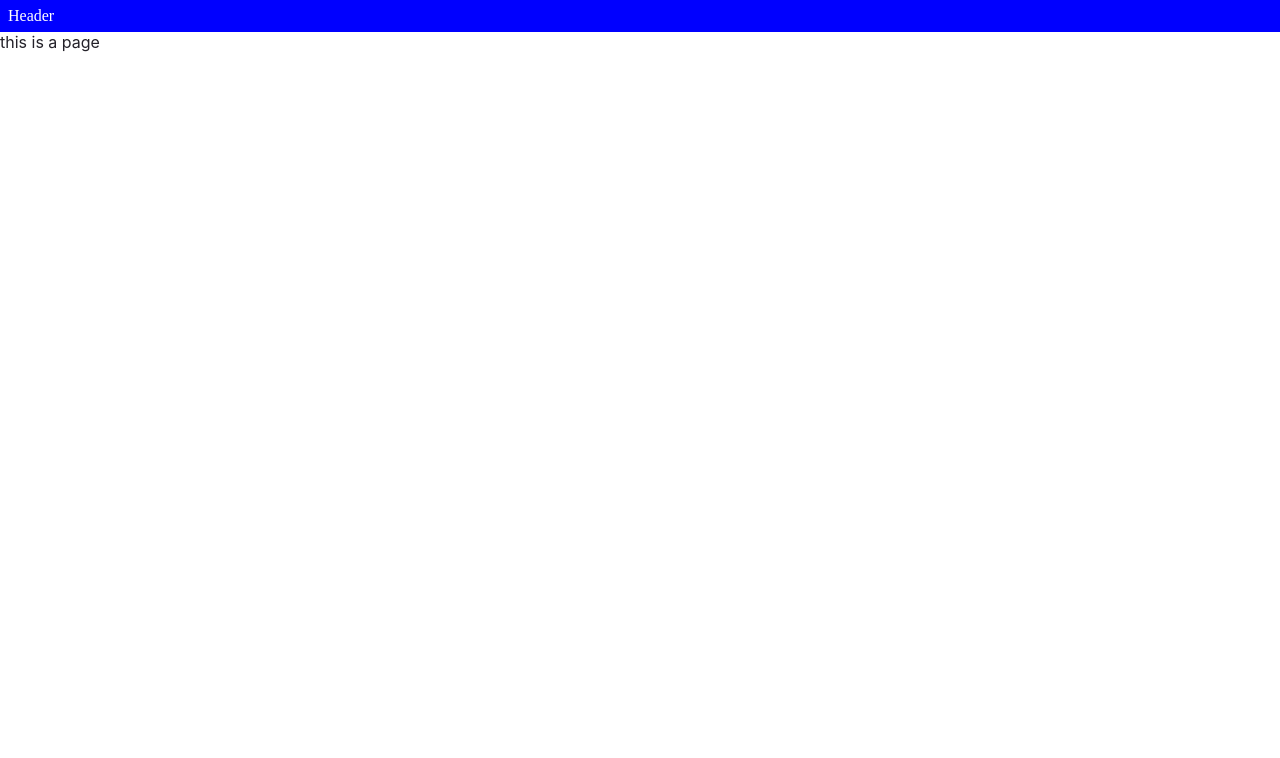
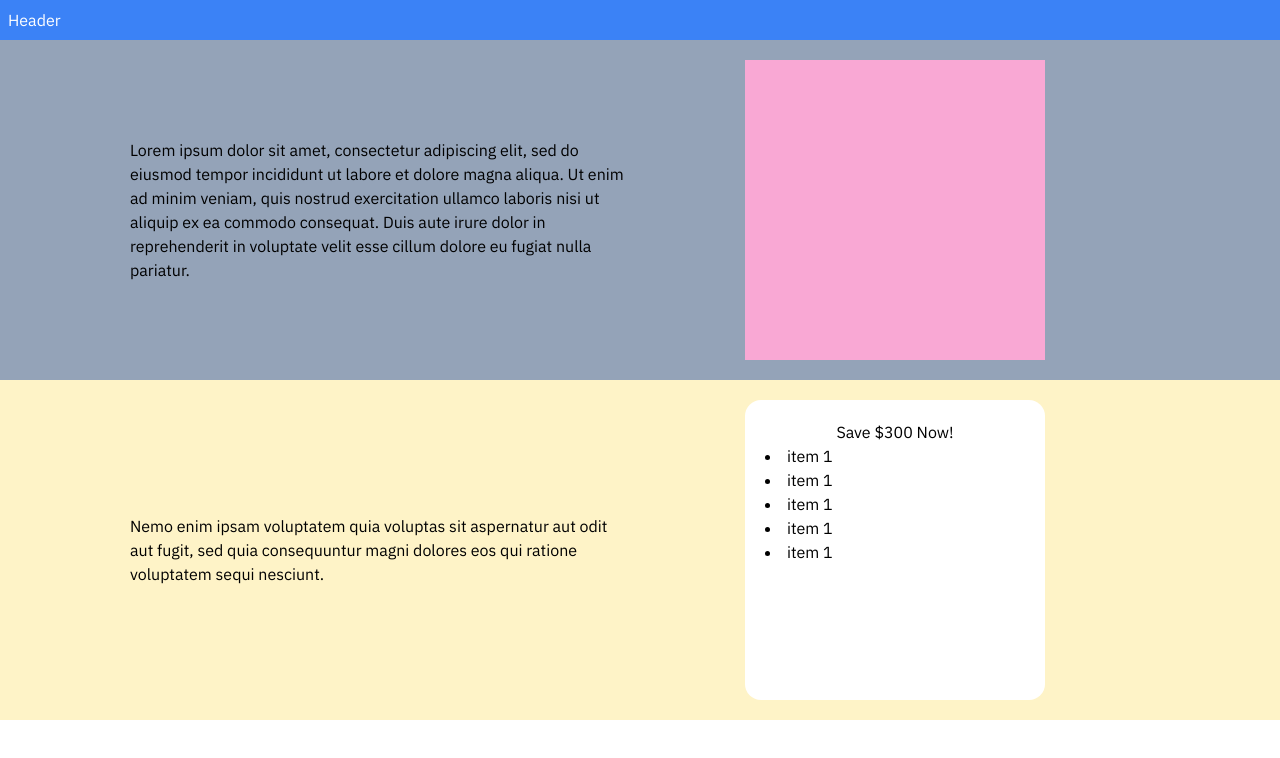
Before and after one commit to borispetrovdev/gatsby-demo, a Gatsby site: page / in a window 1280 px wide. Built offline with nearby package versions, Linux system fonts and the light colour scheme; Gatsby itself is replaced by a stand-in of ours.

Commit message:
Added font + basic layout.

```diff
--- a/gatsby-browser.tsx
+++ b/gatsby-browser.tsx
@@ -1,19 +1,14 @@
 import { WrapPageElementBrowserArgs } from "gatsby";
-import styled from "styled-components";
 
 import * as React from "react"
 import { Layout } from "./src/components/layout";
-// Wraps every page in a component
-
-const PageWrapper = styled.div({
-})
+import "@fontsource/ibm-plex-sans"
+import './src/styles/global.css'
 
 export const wrapPageElement = ({ element, props }: WrapPageElementBrowserArgs  ) => {
   return (
     <Layout {...props}>
-      <PageWrapper>
-        {element}
-      </PageWrapper>
+      {element}
     </Layout>
   )
 }
--- a/gatsby-config.ts
+++ b/gatsby-config.ts
@@ -9,7 +9,8 @@ const config: GatsbyConfig = {
   // If you use VSCode you can also use the GraphQL plugin
   // Learn more at: https://gatsby.dev/graphql-typegen
   graphqlTypegen: true,
-  plugins: ["gatsby-plugin-styled-components"]
+  plugins: [
+    "gatsby-plugin-postcss"]
 };
 
 export default config;
--- /dev/null
+++ b/postcss.config.js
@@ -0,0 +1,6 @@
+module.exports = {
+  plugins: {
+    tailwindcss: {},
+    autoprefixer: {},
+  },
+}
--- a/src/components/layout.css
+++ /dev/null
@@ -1,3 +0,0 @@
-body {
-  margin: 0
-}
--- a/src/components/layout.tsx
+++ b/src/components/layout.tsx
@@ -1,35 +1,16 @@
-import styled from "styled-components"
-import "./layout.css"
-
 import React from "react"
 
-
-const headerHeight = "2rem"
-
-const Header = styled.header({
-  width: "100%",
-  height: headerHeight,
-  background: "blue",
-  position: "fixed",
-  padding: "0 0.5rem",
-  color: "white",
-  display: "flex",
-  alignItems: "center",
-  top: 0,
-  left: 0,
-})
-
-const PageWrapper = styled.div({
-  paddingTop: headerHeight
-})
+const headerHeight = "10"
 
 export const Layout = ({ children }) => {
   return (
     <div>
-      <Header>Header</Header>
-      <PageWrapper>
+      <header className={`fixed top-0 left-0 w-full h-10 bg-blue-500 text-white px-2 flex items-center`}>
+        <span>Header</span>
+      </header>
+      <div className={`pt-10`}>
         {children}
-      </PageWrapper>
+      </div>
     </div>
   )
 }
--- a/src/pages/index.tsx
+++ b/src/pages/index.tsx
@@ -1,31 +1,38 @@
 import * as React from "react"
-
-import styled from "styled-components"
-
-const pageStyles = {
-  color: "#232129",
-  fontFamily: "-apple-system, Roboto, sans-serif, serif",
-}
-
-
-const Header = styled.header({
-  width: "100%",
-  height: "2rem",
-  background: "blue",
-  position: "fixed",
-  padding: "0 0.5rem",
-  color: "white",
-  display: "flex",
-  alignItems: "center",
-  top: 0,
-  left: 0,
-})
 
 const IndexPage = () => {
   return (
-    <main style={pageStyles}>
+    <main>
       <title>Home Page</title>
-      this is a page
+      <section className="w-full bg-slate-400">
+        <div className="wrap grid grid-cols-1 sm:grid-cols-2 auto-rows-fr py-5">
+          <article className="flex-1 flex items-center pr-4">
+            Lorem ipsum dolor sit amet, consectetur adipiscing elit, sed do eiusmod tempor incididunt ut labore et dolore magna aliqua. Ut enim ad minim veniam, quis nostrud exercitation ullamco laboris nisi ut aliquip ex ea commodo consequat. Duis aute irure dolor in reprehenderit in voluptate velit esse cillum dolore eu fugiat nulla pariatur.
+          </article>
+          <div className="flex items-center justify-center flex-1">
+            <div className="bg-pink-300 h-[300px] w-[300px]"></div>
+          </div>
+        </div>
+      </section>
+      <section className="w-full bg-amber-100">
+        <div className="wrap grid grid-cols-1 sm:grid-cols-2 auto-rows-fr py-5">
+          <article className="flex-1 flex items-center pr-4">
+            Nemo enim ipsam voluptatem quia voluptas sit aspernatur aut odit aut fugit, sed quia consequuntur magni dolores eos qui ratione voluptatem sequi nesciunt.
+          </article>
+          <div className="flex items-center justify-center flex-1">
+            <div className="bg-white h-[300px] w-[300px] rounded-2xl p-5">
+              <div className="text-black text-center">Save $300 Now!</div>
+              <ul className="list-disc list-inside">
+                <li>item 1</li>
+                <li>item 1</li>
+                <li>item 1</li>
+                <li>item 1</li>
+                <li>item 1</li>
+              </ul>
+            </div>
+          </div>
+        </div>
+      </section>
     </main>
   )
 }
--- /dev/null
+++ b/src/styles/global.css
@@ -0,0 +1,14 @@
+@tailwind base;
+@tailwind components;
+@tailwind utilities;
+
+@layer utilities {
+  .wrap {
+    @apply max-w-[1100px] px-10 mx-auto;
+  }
+}
+
+body {
+  margin: 0;
+  font-family: "IBM Plex Sans", sans-serif;
+}
--- /dev/null
+++ b/tailwind.config.js
@@ -0,0 +1,11 @@
+/** @type {import('tailwindcss').Config} */
+module.exports = {
+  content: [
+    "./src/pages/**/*.{js,jsx,ts,tsx}",
+    "./src/components/**/*.{js,jsx,ts,tsx}",
+  ],
+  theme: {
+    extend: {},
+  },
+  plugins: [],
+}
```
Also changed, not shown: package.json (+6 -3 lines), 1 other file.
